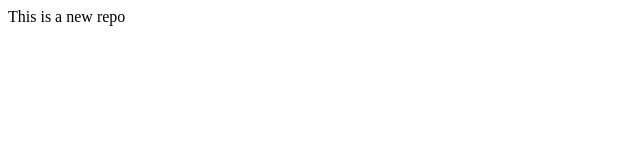
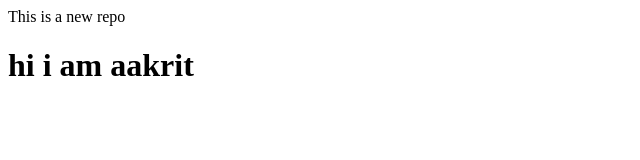
Before and after one commit to aakritrajput/demo2, a plain HTML site: page index.html in a window 1280 px wide. Shown: the whole page, without its empty margins (0-640 px from the left). Drawn offline with Linux system fonts and the light colour scheme.

Commit message:
add new feature

```diff
--- a/index.html
+++ b/index.html
@@ -1 +1,2 @@
 <p>This is a new repo</p>
+<h1>hi i am aakrit</h1>
```
